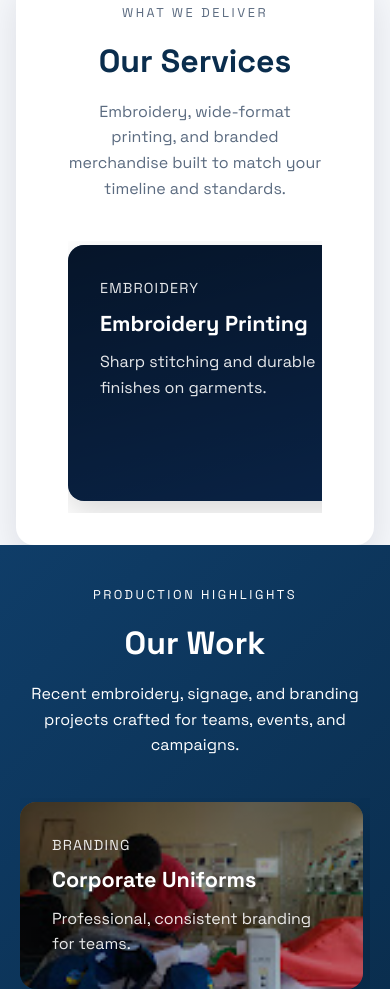
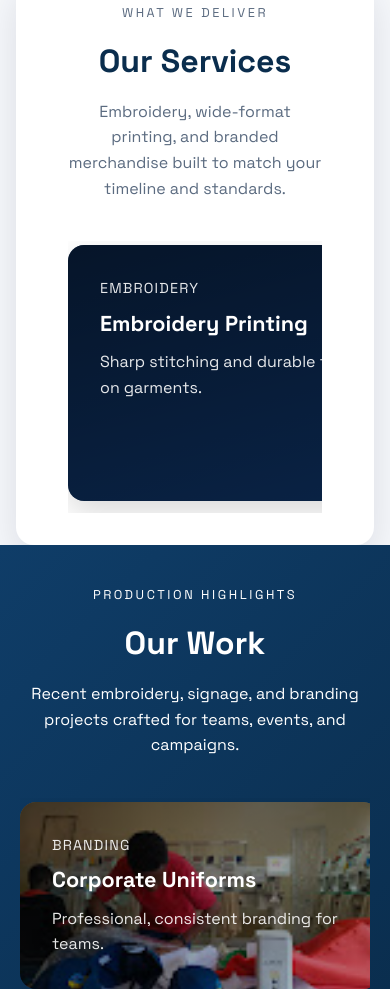
Before and after one commit to Hasa1O1/craneprinters, a plain HTML site: page index.html in a window 390 px wide. Shown: the part 1436-2425 px from the top of the page. Drawn offline with Linux system fonts and the light colour scheme.

Commit message:
le commit

```diff
--- a/styles.css
+++ b/styles.css
@@ -753,11 +753,11 @@ footer a {
 
     .slider-window {
         margin: 0;
-        padding: 0 0.25rem;
+        padding: 0;
     }
 
     .slider-track {
-        gap: 0.65rem;
+        gap: 0.5rem;
         padding: 0.25rem 0.25rem 0.75rem;
     }
 
@@ -766,8 +766,8 @@ footer a {
     }
 
     .work-card {
-        flex: 0 0 88vw;
-        width: 88vw;
+        flex: 0 0 92vw;
+        width: 92vw;
     }
 
     .contact-info {
```
